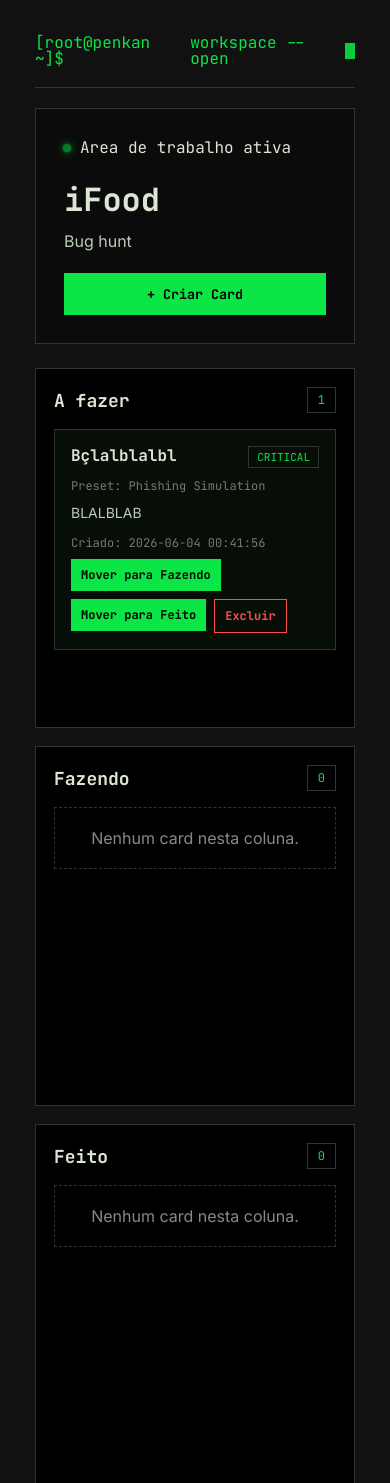
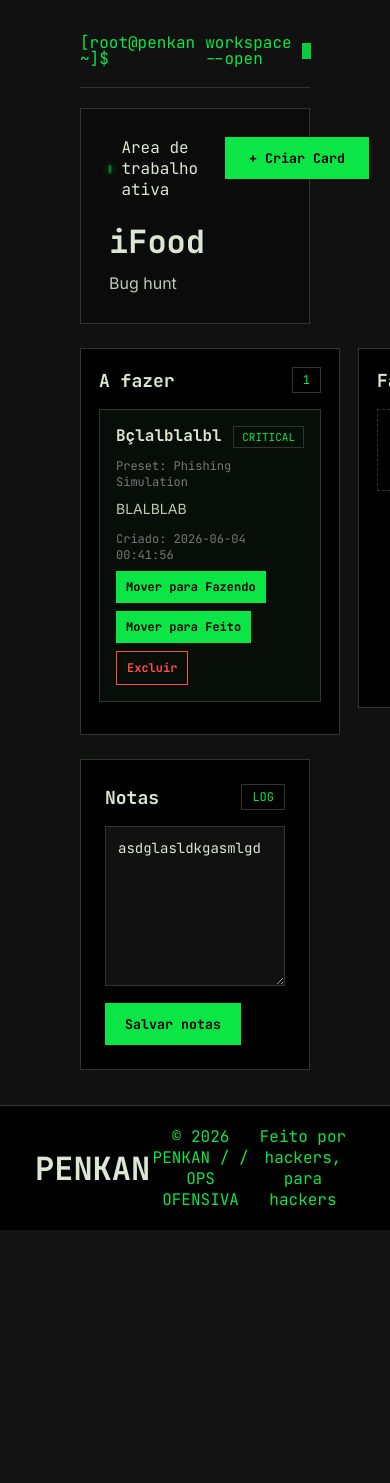
Before and after one commit to rianeduardo/Penkan, a PHP site: page /workspace.php?id=1 in a window 390 px wide; the page is wider, and only the part inside the window is pictured. Shown: the part 115-1598 px from the top of that part. After the commit the page ends 1345 px from the top of that part, so only its background shows below. Run offline with PHP 8.4, Linux system fonts and the light colour scheme; the visitor is signed in with stand-in values (Sample User, id 1); data comes from the database, SQL or seed files in the repository; some libraries are stand-ins or nearby versions.

Commit message:
Fix CSS & favicon

```diff
--- a/account.php
+++ b/account.php
@@ -15,6 +15,7 @@ include __DIR__ . '/components/header.php';
     <meta name="viewport" content="width=device-width,initial-scale=1">
     <title>Conta - Penkan</title>
     <link rel="stylesheet" href="style.css">
+    <link rel="shortcut icon" href="./assets/logoPenkan.svg" type="image/x-icon">
     <style>.profile { max-width:800px;margin:24px auto;background:#0b0b0b;padding:16px;border-radius:8px; }</style>
 </head>
 <body>
--- a/components/footer.php
+++ b/components/footer.php
@@ -1,3 +1,6 @@
+    <link rel="shortcut icon" href="./assets/logoPenkan.svg" type="image/x-icon">
+
+
 <footer>
     <div class="containerFooter">
         <a href="index.php">
--- a/components/header.php
+++ b/components/header.php
@@ -11,6 +11,9 @@ if (!empty($_SESSION['user_id'])) {
     $user = $stmt->fetch(PDO::FETCH_ASSOC);
 }
 ?>
+
+    <link rel="shortcut icon" href="./assets/logoPenkan.svg" type="image/x-icon">
+
 
 <header>
     <div class="containerHeader">
--- a/style.css
+++ b/style.css
@@ -207,6 +207,7 @@ hr {
 }
 
 @keyframes piscar {
+
   0%,
   50%,
   100% {
@@ -1194,21 +1195,3 @@ hr {
   color: var(--cor-principal);
   background: transparent;
 }
-
-@media (max-width: 1100px) {
-  .paginaWorkspace {
-    padding-left: 35px;
-    padding-right: 35px;
-  }
-
-  .kanbanBoard {
-    grid-template-columns: 1fr;
-  }
-}
-
-@media (max-width: 720px) {
-  .workspaceHero {
-    flex-direction: column;
-    align-items: stretch;
-  }
-}
```
